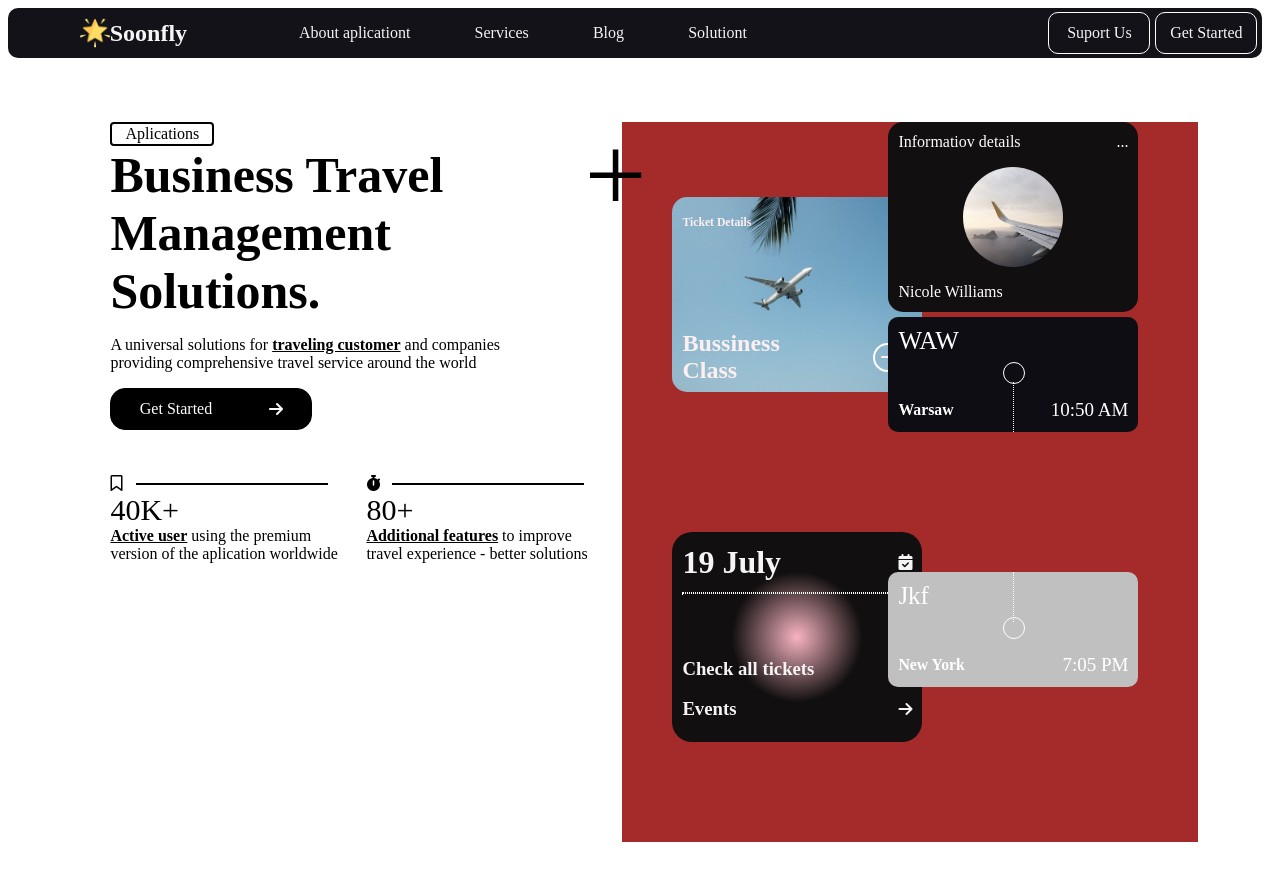
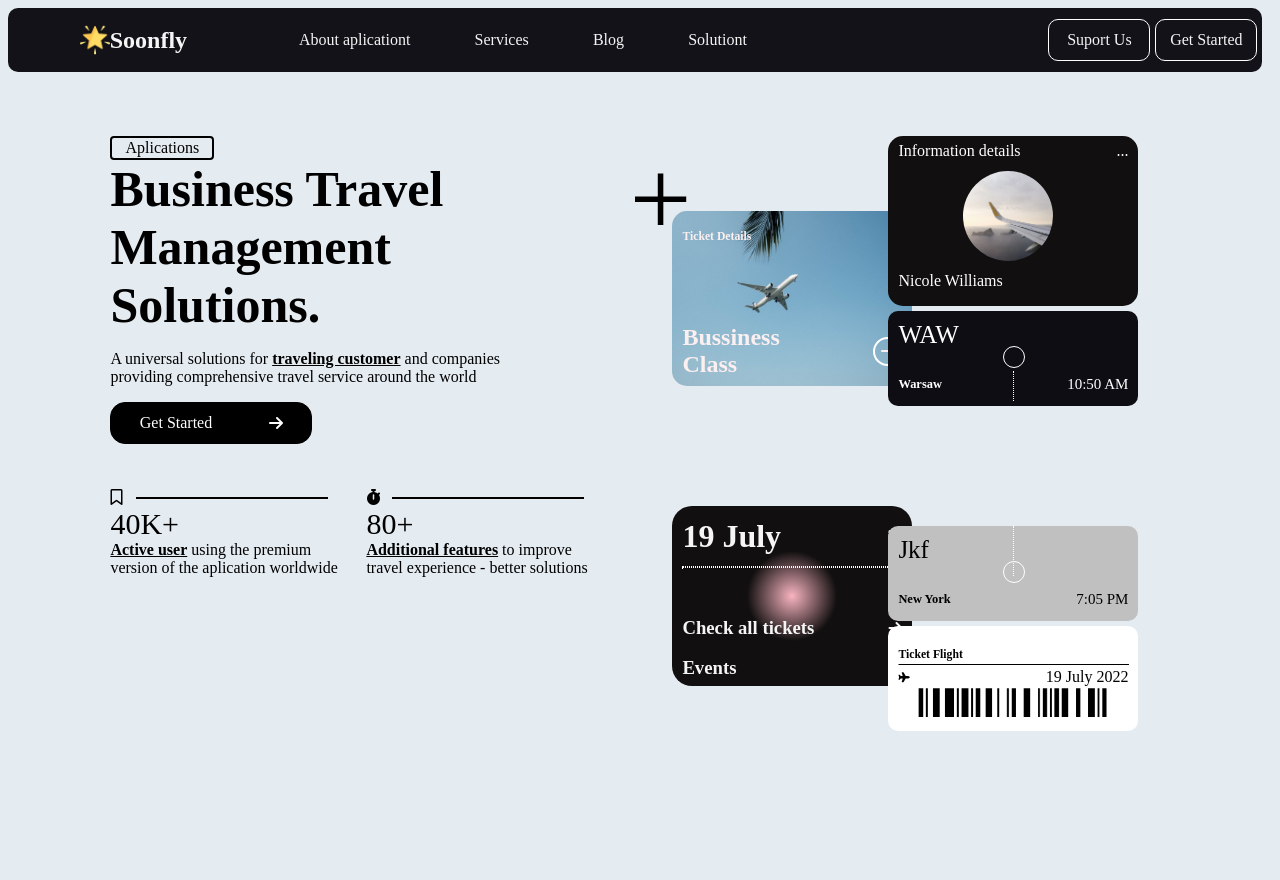
Before and after one commit to ALcitya/Repo_Alif, a plain HTML site: page soonfly/public/index.html in a window 1280 px wide. After the commit the page ends 800 px from the top, so only its background shows below. Drawn offline with Linux system fonts and the light colour scheme; a script that the page names is missing.

Commit message:
membuat barcode dan merubah background

```diff
--- a/soonfly/public/index.html
+++ b/soonfly/public/index.html
@@ -95,7 +95,7 @@
             </div>
             <div class="sayap">
                 <div class="atas">
-                    <p>Informatiov details</p>
+                    <p>Information details</p>
                     <p>...</p>
                 </div>
                 <div class="pic">
@@ -121,6 +121,20 @@
                     <div class="jam">7:05 PM</div>
                 </div>
             </div>
+            <div class="barcode">
+                <div class="flight">
+                    <h3>Ticket Flight</h3>
+                </div>
+                <div class="titik2">
+
+                </div>
+                <div class="tengah">
+                    <i class="fa-solid fa-plane"></i>
+                    <p>19 July 2022</p>
+                </div>
+                <div class="code">
+                </div>
+            </div>
         </div>
     </main>
 </body>
--- a/soonfly/src/css/style.css
+++ b/soonfly/src/css/style.css
@@ -3,9 +3,12 @@ html{
     padding: 0;
     box-sizing: border-box;
 }
+body{
+    background-color: rgb(228, 235, 241);
+}
 nav{
     width: 98vw;
-    height: 50px;
+    height: 8vh;
     background-color: rgb(18, 18, 24);
     color:whitesmoke;
     display: flex;
@@ -54,8 +57,8 @@ nav{
 }
 main{
     width: 85vw;
-    height: 90vh;
-    margin:8vh 5vw 10vh 8vw;
+    height: 75vh;
+    margin:8vh 5vw 5vh 8vw;
     position: relative;
 }
 .aplikasi{
@@ -123,8 +126,7 @@ a{
 }
 .gambar{
     width: 45vw;
-    height: 90vh;
-    background-color: brown;
+    height: 75vh;
     position: absolute;
     top: 0;
     right:0;
@@ -136,16 +138,16 @@ a{
     align-items: center;
     justify-content: center;
     position: absolute;
-    top: -10px;
-    left: -45px;
+    top: 0;
+    left: 0;
     color: black;
 }
 
 .pesawat{
     background-image: url(../../resource/img/pesiwit.jpg);
     background-size: cover;
-    width: 230px;
-    height: 180px;
+    width: 220px;
+    height: 160px;
     border-radius: 15px;
     display: flex;
     flex-direction: column;
@@ -191,22 +193,22 @@ a{
     color: whitesmoke;
     position: absolute;
     left: 50px;
-    bottom: 100px;
-    width: 230px;
-    height: 190px;
+    bottom: 50px;
+    width: 220px;
+    height: 160px;
     padding: 10px;
     border-radius: 20px;
     background: #f8b4c0;
-    background: radial-gradient(circle farthest-corner at center center, #f8b4c0 0%, #110f0f 40%);
-    background: -webkit-radial-gradient(circle farthest-corner at center center, #f8b4c0 0%, #110f0f 40%);
-    background: -moz-radial-gradient(circle farthest-corner at center center, #f8b4c0 0%, #110f0f 40%);
+    background: radial-gradient(circle farthest-corner at center center, #f8b4c0 0%, #110f0f 30%);
+    background: -webkit-radial-gradient(circle farthest-corner at center center, #f8b4c0 0%, #110f0f 30%);
+    background: -moz-radial-gradient(circle farthest-corner at center center, #f8b4c0 0%, #110f0f 30%);
 }
 .calender .top, .calender .tiket, .calender .event{
     display: flex;
     justify-content: space-between;
     align-items: center;
     font-weight: 100;
-    width: 230px;
+    width: 220px;
     height: 40px;
 }
 .titik{
@@ -214,11 +216,11 @@ a{
     margin-top: 10px;
 }
 .calender .tiket{
-    margin-top: 55px;
+    margin-top: 40px;
 }
 .sayap{
     width: 230px;
-    height: 170px;
+    height: 150px;
     border-radius: 15px;
     background-color: #110f0f;
     position: absolute;
@@ -229,32 +231,32 @@ a{
 }
 .atas, .nama{
     width: 230px;
-    height: 20px;
+    height: 10px;
     display: flex;
     align-items: center;
     justify-content: space-between;
 }
 .pic{
-    width: 230px;
-    height: 130px;
+    width: 220px;
+    height: 120px;
     display: flex;
     align-items: center;
     justify-content: center;
 }
 .pic img{
-    width: 100px;
-    height: 100px;
+    width: 90px;
+    height: 90px;
     border-radius: 50%;
 }
 .waw{
     width: 230px;
-    height: 95px;
+    height: 75px;
     background-color: #0e0d13;
     color: white;
     border-radius: 10px;
     position: absolute;
     right: 60px;
-    top: 195px;
+    top: 175px;
     padding: 10px;
 }
 .waw .title, .jkf .title{
@@ -268,35 +270,34 @@ a{
     position: absolute;
     right: 115px;
     left: 115px;
-    top:45px;
+    top:35px;
 }
 .titik-titik{
     border-left: 1px dotted white;
-    height: 50px;
+    height: 30px;
     position: absolute;
-    top: 65px;
+    top: 60px;
     left: 125px;
-
 }
 .bawah{
     display: flex;
     height: 50px;
     width: 230px;
-    margin-top:30px ;
+    margin-top:10px ;
     align-items: center;
     justify-content: space-between;
-    font-size:19px ;
+    font-size:15px ;
 }
 .jkf{
     width: 230px;
-    height: 95px;
+    height: 75px;
     padding: 10px;
     position: absolute;
-    bottom: 155px;
+    bottom: 115px;
     right: 60px;
     background-color: silver;
     border-radius: 10px;
-    color: white;
+    color: black;
 }
 .titik2{
     border-left:1px dotted white;
@@ -305,3 +306,41 @@ a{
     left: 125px;
     top: 0;
 }
+.barcode{
+    height: 85px;
+    width: 230px;
+    border-radius: 10px;
+    background-color: white;
+    position: absolute;
+    bottom: 5px;
+    right: 60px;
+    padding: 10px;
+}
+.barcode .flight{
+    font-size: 10px;
+}
+.barcode .titik2{
+    border-bottom:1px solid black;
+    height: 3px;
+    width: 230px;
+    position: absolute;
+    top: 35px;
+    left: 10px;
+}
+.barcode .tengah{
+    width: 230px;
+    height: 10px;
+    display: flex;
+    justify-content: space-between;
+    align-items: center;
+}
+.tengah i{
+    font-size: 10px;
+}
+.code{
+    margin-top: 5px;
+    width: 230px;
+    height: 30px;
+    background-image: url(../../resource/img/barcode.jpg);
+    background-size: cover;
+}
```
Also changed, not shown: soonfly/resource/img/barcode.jpg (added).
